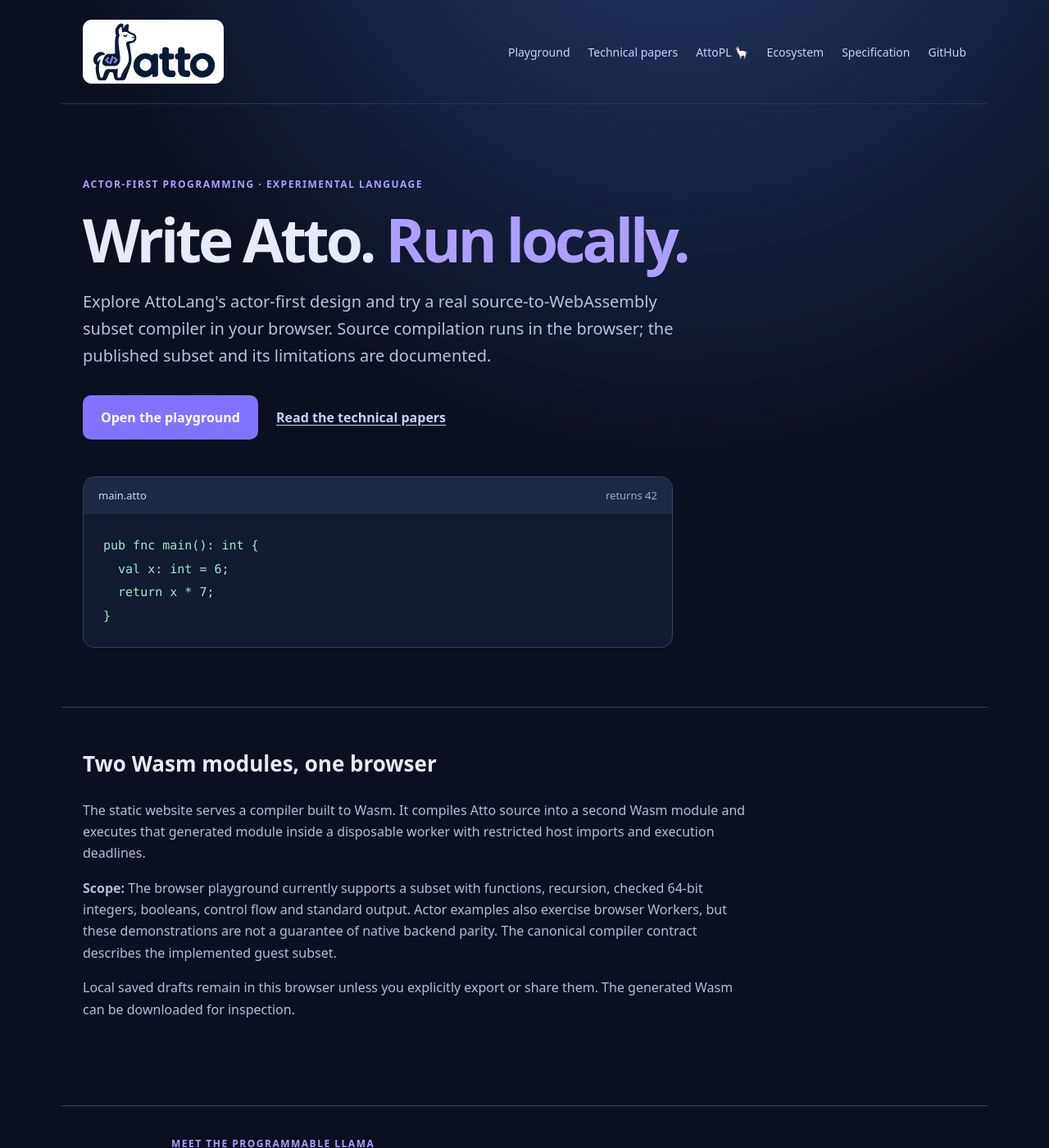
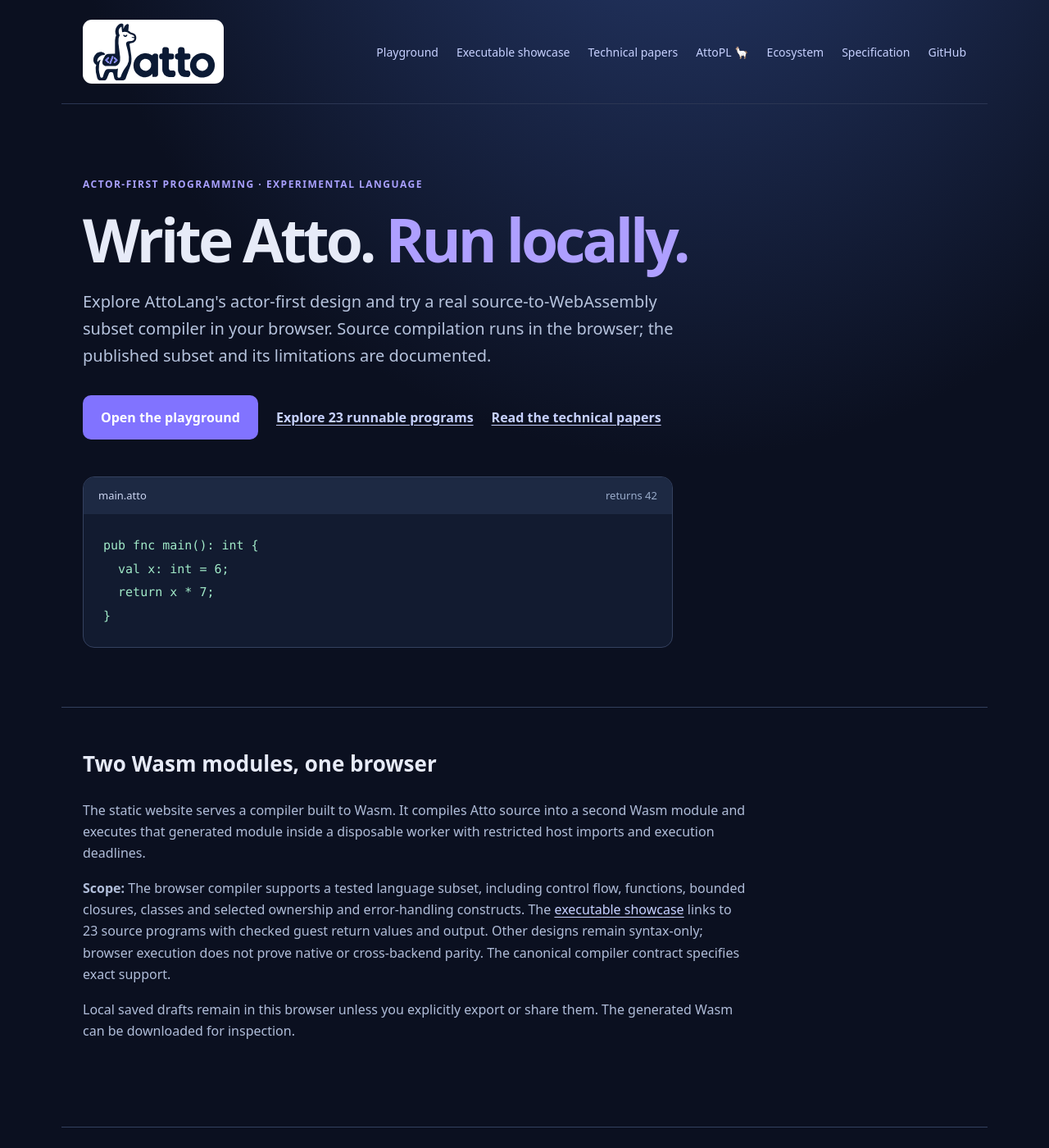
Before and after one commit to atto-lang/atto-lang.github.io, a Jekyll site: the page index.html, which Jekyll copies as it is, in a window 1280 px wide and 1400 px high. Shown: the whole window at 82% size. Built offline with Jekyll 4.4.1, drawn with Linux system fonts in a browser that asks for light colours; some of the changed text lies outside the part shown.

Commit message:
feat(showcase): expose verified executable gallery on homepage

```diff
--- a/index.html
+++ b/index.html
@@ -27,6 +27,7 @@
     <a class="brand" href="./" aria-label="AttoLang home"><img class="brand-logo" src="./assets/atto-logo.svg" width="154" height="75" alt="atto"></a>
     <nav aria-label="Main navigation">
       <a href="./play/">Playground</a>
+      <a href="./play/showcase/">Executable showcase</a>
       <a href="./whitepapers/">Technical papers</a>
       <a href="./atto-the-pl/">AttoPL 🦙</a>
       <a href="#ecosystem">Ecosystem</a>
@@ -39,7 +40,7 @@
       <p class="eyebrow">Actor-first programming · experimental language</p>
       <h1>Write Atto. <em>Run locally.</em></h1>
       <p class="lead">Explore AttoLang's actor-first design and try a real source-to-WebAssembly subset compiler in your browser. Source compilation runs in the browser; the published subset and its limitations are documented.</p>
-      <div class="actions"><a class="button" href="./play/">Open the playground</a><a class="minor" href="./whitepapers/">Read the technical papers</a></div>
+      <div class="actions"><a class="button" href="./play/">Open the playground</a><a class="minor" href="./play/showcase/">Explore 23 runnable programs</a><a class="minor" href="./whitepapers/">Read the technical papers</a></div>
       <div class="code-card" aria-label="AttoLang example">
         <div class="code-title">main.atto <span>returns 42</span></div>
         <pre><code>pub fnc main(): int {
@@ -51,7 +52,7 @@
     <section class="detail wrap">
       <h2>Two Wasm modules, one browser</h2>
       <p>The static website serves a compiler built to Wasm. It compiles Atto source into a second Wasm module and executes that generated module inside a disposable worker with restricted host imports and execution deadlines.</p>
-      <p><strong>Scope:</strong> The browser playground currently supports a subset with functions, recursion, checked 64-bit integers, booleans, control flow and standard output. Actor examples also exercise browser Workers, but these demonstrations are not a guarantee of native backend parity. The canonical compiler contract describes the implemented guest subset.</p>
+      <p><strong>Scope:</strong> The browser compiler supports a tested language subset, including control flow, functions, bounded closures, classes and selected ownership and error-handling constructs. The <a href="./play/showcase/">executable showcase</a> links to 23 source programs with checked guest return values and output. Other designs remain syntax-only; browser execution does not prove native or cross-backend parity. The canonical compiler contract specifies exact support.</p>
       <p>Local saved drafts remain in this browser unless you explicitly export or share them. The generated Wasm can be downloaded for inspection.</p>
     </section>
     <section class="mascot-teaser wrap" aria-labelledby="mascot-title">
@@ -94,6 +95,7 @@
           <p>Try the documented browser subset or explore examples and editor tooling.</p>
           <ul>
             <li><a href="./play/">Run the browser playground</a></li>
+            <li><a href="./play/showcase/">Explore 23 executable AttoLang programs</a></li>
             <li><a href="./whitepapers/">Read technical papers</a></li>
             <li><a href="https://github.com/atto-lang/atto-design-patterns" rel="noopener noreferrer">Design patterns</a></li>
             <li><a href="https://github.com/atto-lang/atto-vscode" rel="noopener noreferrer">VS Code integration</a></li>
```
